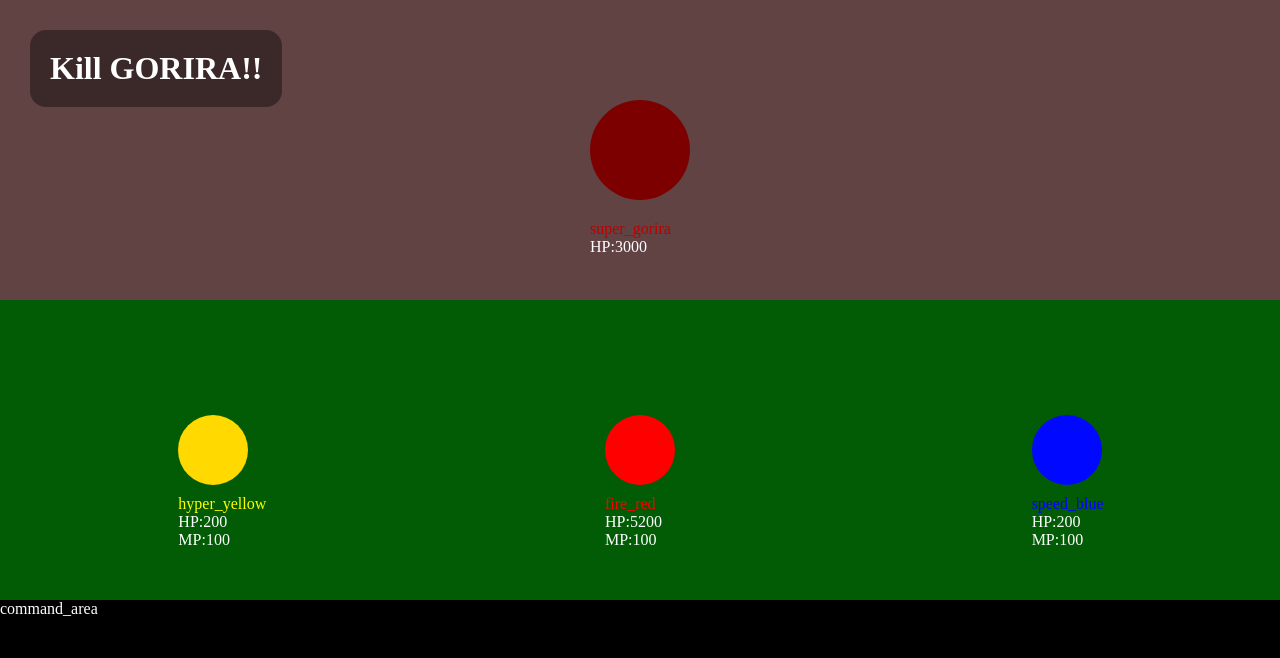
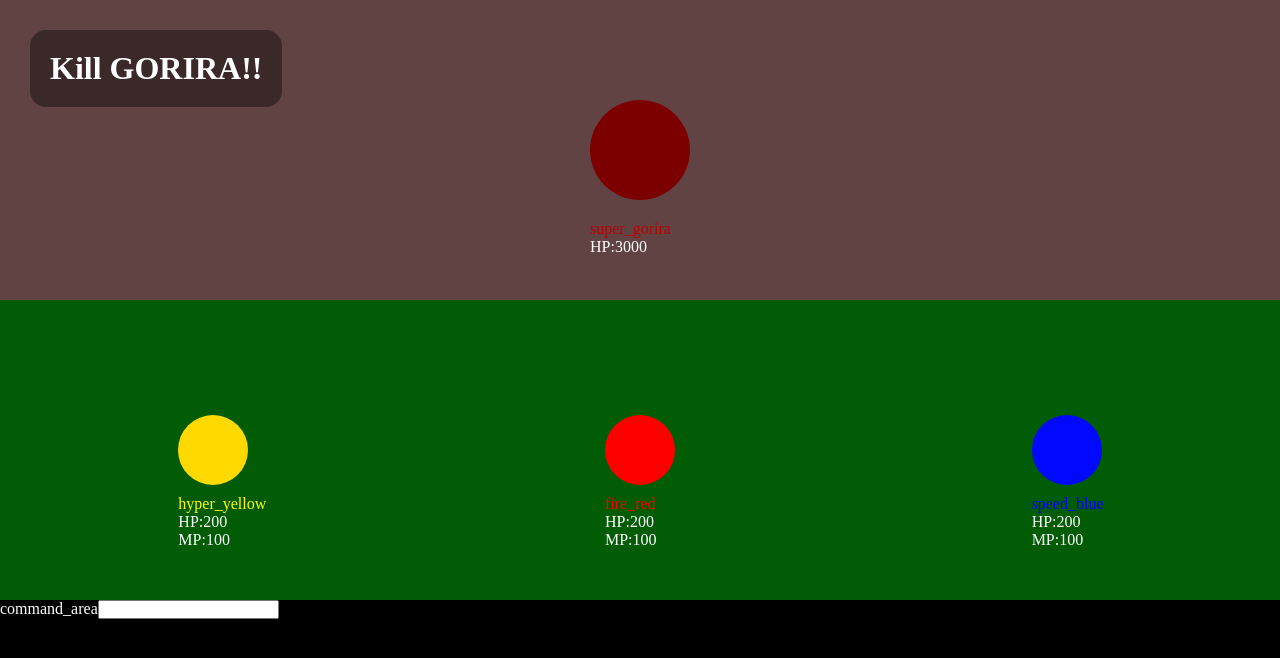
Before and after one commit to kee111/kusogeReact, a React (Create React App) app: page / in a window 1280 px wide. Shown: the top 658 px of the page. Built offline with nearby package versions, Linux system fonts and the light colour scheme.

Commit message:
少し綺麗に

```diff
--- a/src/App.js
+++ b/src/App.js
@@ -15,6 +15,10 @@ const functions = {
             return fighter;
         });
     },
+    changeHP_teki: (newTeki, hp) => {
+        newTeki.hp = newTeki.hp + hp;
+        return newTeki;
+    },
 };
 
 // main
@@ -22,18 +26,10 @@ function App() {
     // ファイターとゴリラの情報
     const [teki, setTeki] = useState({ name: "super_gorira", hp: 3000 });
     const [fighter, setFighter] = useState([
-        { name: "hyper_yellow", hp: 200, mp: 100 },
-        { name: "fire_red", hp: 200, mp: 100 },
-        { name: "speed_blue", hp: 200, mp: 100 },
+        { name: "hyper_yellow", hp: 200, mp: 100, attack: -30 },
+        { name: "fire_red", hp: 200, mp: 100, attack: -60 },
+        { name: "speed_blue", hp: 200, mp: 100, attack: -40 },
     ]);
-    // コマンドエリアの情報
-    // const [command, setCommand] = useState("|");
-
-    // ファイターのhpを操作するサンプルコード
-    const newFigher = Object.assign([], fighter);
-    useEffect(() => {
-        setFighter(functions.changeHP_fighter(newFigher, "fire_red", 5000));
-    }, []);
 
     // 変数にコンポーネントをまとめた
     const fighter_list = fighter.map((fighter, index) => (
@@ -52,7 +48,13 @@ function App() {
             <Header />
             <div className="teki_area">{teki_list}</div>
             <div className="mikata_area">{fighter_list}</div>
-            <Command />
+            <Command
+                functions={functions}
+                fighter={fighter}
+                setFighter={setFighter}
+                teki={teki}
+                setTeki={setTeki}
+            />
         </div>
     );
 }
--- a/src/components/Command.js
+++ b/src/components/Command.js
@@ -1,9 +1,49 @@
 import "./command.scss";
+import React, { useEffect, useState } from "react";
 
-export default function Command_area() {
+export default function Command_area({
+    functions,
+    fighter,
+    setFighter,
+    teki,
+    setTeki,
+}) {
+    const [textArea, setTextArea] = useState("");
+
+    function handleChange(e) {
+        setTextArea(e.target.value);
+    }
+
+    const handleKeyDown = (event) => {
+        // enterを判定
+        if (event.key === "Enter") {
+            const command = textArea.split(" ");
+            if (command[1] == "attack") {
+                const newTeki = Object.assign([], teki);
+
+                for (let i = 0; i<fighter.length; i++) {
+                    if (command[0] == fighter[i].name) {
+                        setTeki(
+                            functions.changeHP_teki(newTeki, fighter[i].attack)
+                        );
+                    }
+                }
+            }
+            setTextArea("");
+        }
+    };
+
     return (
         <div className="command_wrapper">
-            <div className="command_area">command_area</div>
+            <div className="command_area">
+                command_area
+                <input
+                    type="text"
+                    value={textArea}
+                    onChange={handleChange}
+                    onKeyDown={handleKeyDown}
+                ></input>
+            </div>
         </div>
     );
 }
```
